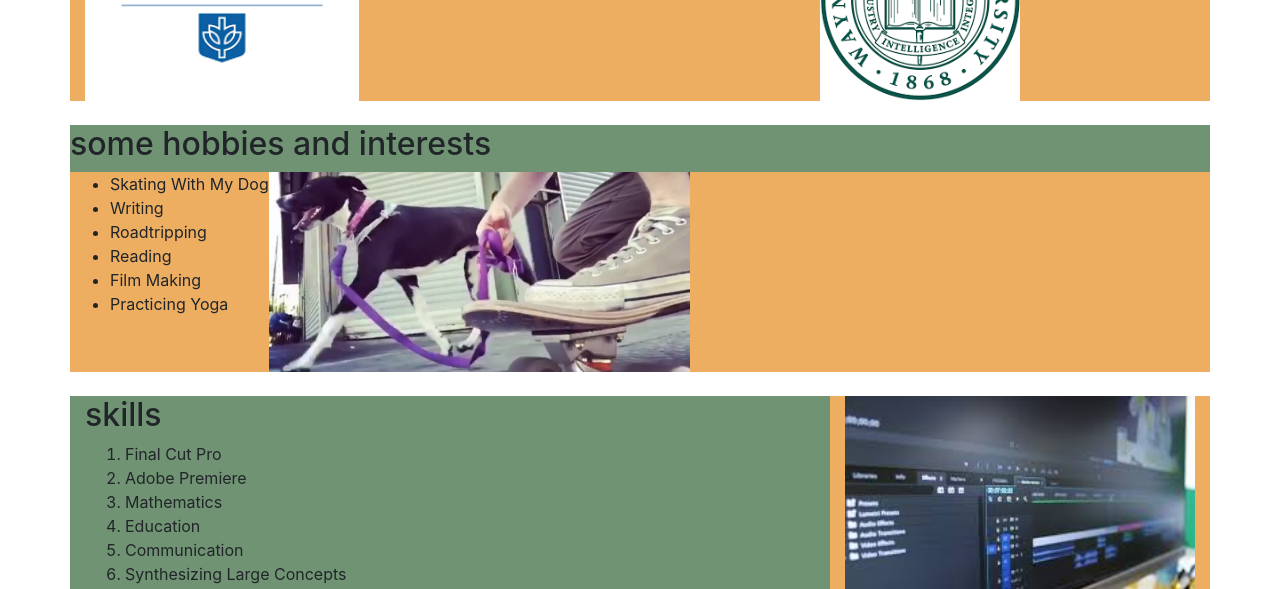
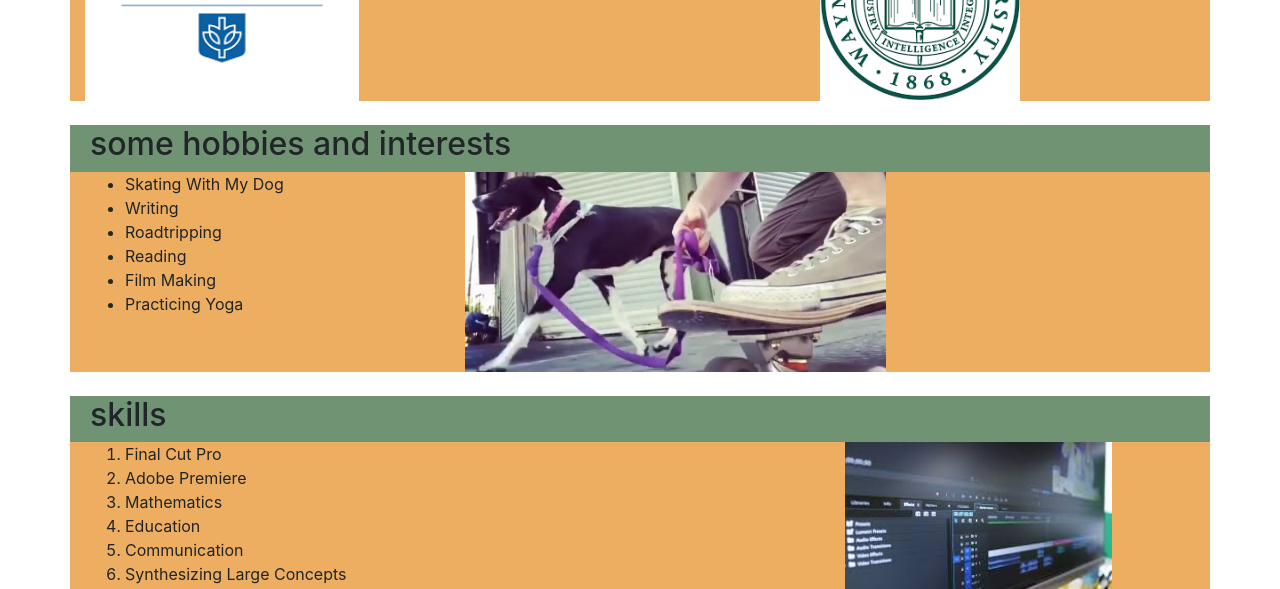
Before and after one commit to JPForman/portfolio, a plain HTML site: page index.html in a window 1280 px wide. Shown: the part 2211-2800 px from the top of the page. Drawn offline with nearby package versions, Linux system fonts and the light colour scheme.

Commit message:
refine margins and design

```diff
--- a/css/styles.css
+++ b/css/styles.css
@@ -34,8 +34,12 @@
   text-align: right;
 }
 
-.sidebar {
-  float: right;
+.lpadded {
+  padding-left: 20px;
+}
+
+.fright {
+  float: left;
 }
 
 .h200 {
--- a/index.html
+++ b/index.html
@@ -11,7 +11,7 @@
   <body>
     <br>
     <div class="container">
-      <div class="row bordered">
+      <div class="row bordered lpadded">
         <h1 class="htitle">Joshua Forman <span class="tinybigs">M.A.M.Ed.</span></h1>
       </div>
       <br>
@@ -113,10 +113,11 @@
       </div>
       <br>
 
-      <div class="row greeny">
+      <div class="row greeny lpadded">
         <h2>some hobbies and interests</h2>
       </div>
       <div class="row goldy">
+        <div class="col-md-4">
           <ul>
             <li>Skating With My Dog</li>
             <li>Writing</li>
@@ -125,13 +126,18 @@
             <li>Film Making</li>
             <li>Practicing Yoga</li>
           </ul>
+        </div>
+        <div class="col-md-8">
           <img src="img/sk8.jpeg" alt="" height="200px">
+        </div>
       </div>
       <br>
 
       <div class="row greeny">
+        <h2 class="lpadded">skills</h2>
+      </div>
+      <div class="row goldy">
         <div class="col-md-8">
-          <h2>skills</h2>
           <!--probably not an ol irl, just in exercise for requirement-->
           <ol>
             <li>Final Cut Pro</li>
@@ -144,7 +150,7 @@
           </ol>
         </div>
         <div class="col-md-4 goldy">
-          <img src="img/editing.jpg" alt="Computer Screen" width="100%">
+          <img src="img/editing.jpg" alt="Computer Screen" height="200px">
         </div>
       </div>
       <br>
```
Lines whose indentation alone changed are shown as unchanged.
